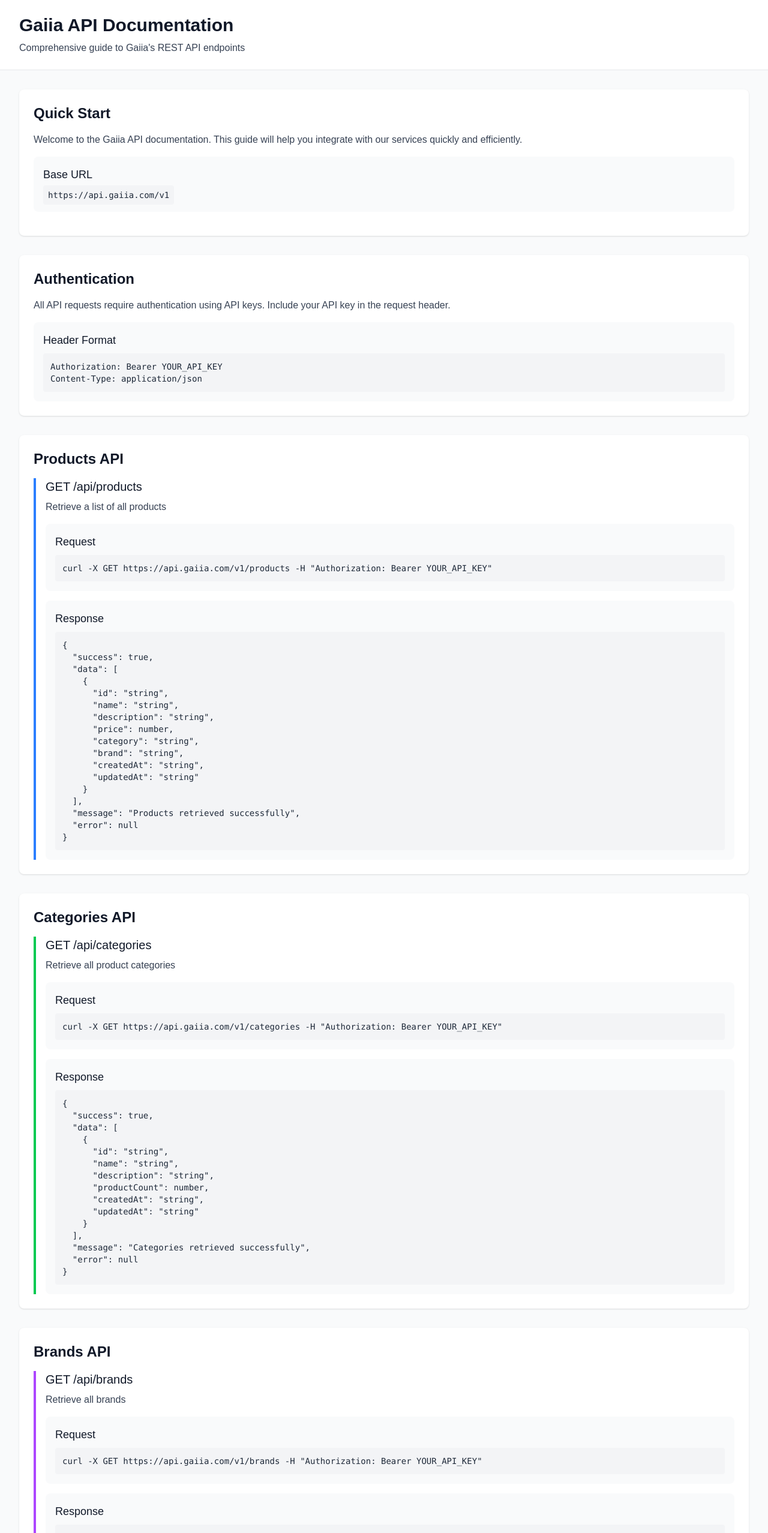
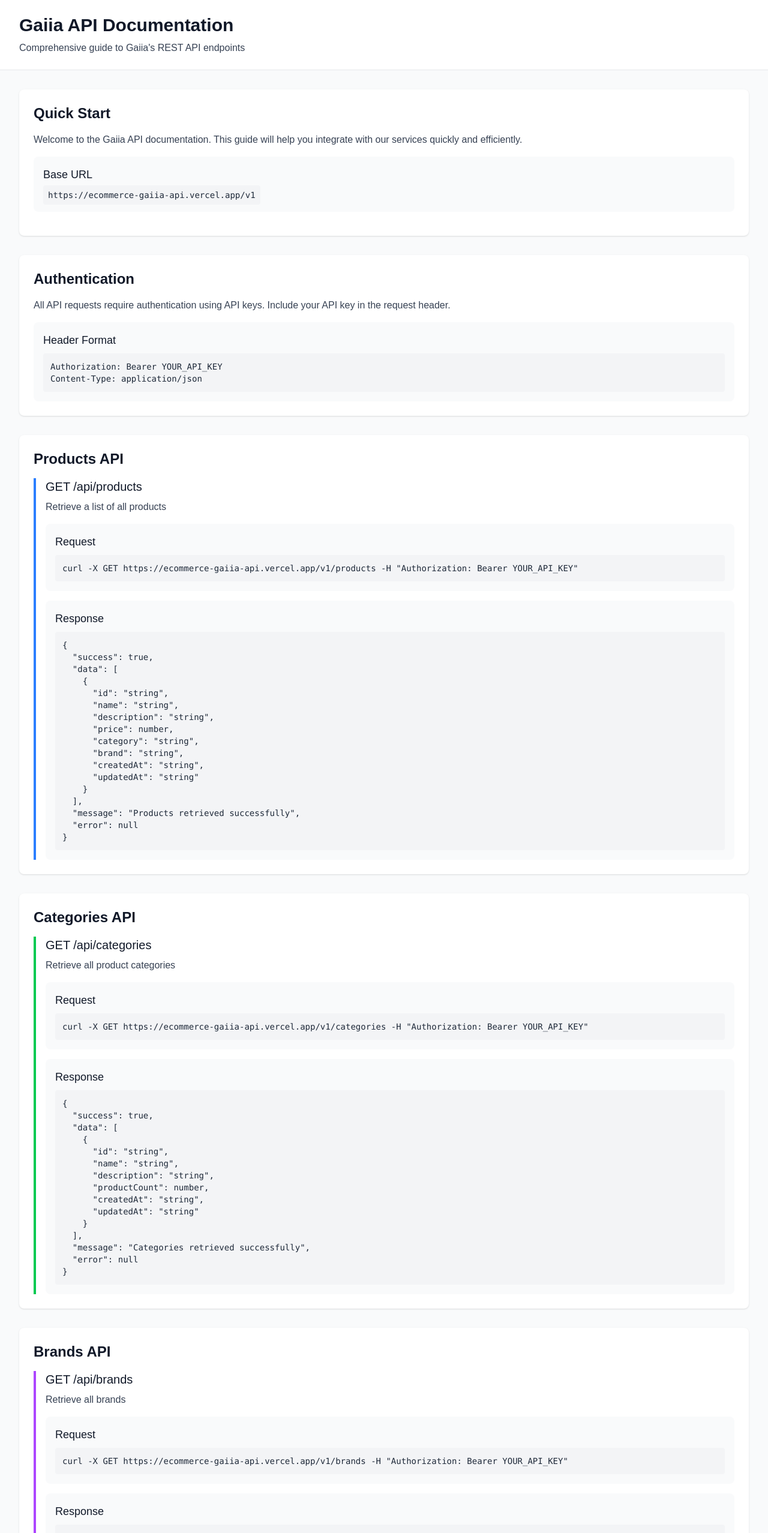
Before and after one commit to miftt/gaiia-api, a Next.js app: page / in a window 1280 px wide. Shown: the top 2555 px of the page at 60% size. Built offline with nearby package versions, Linux system fonts and the light colour scheme.

Commit message:
Update API endpoint URLs in documentation to reflect new deployment address for products, categories, brands, and customers.

```diff
--- a/src/app/page.tsx
+++ b/src/app/page.tsx
@@ -19,7 +19,7 @@
             </p>
             <div className="bg-gray-50 p-4 rounded-lg mb-4">
               <h3 className="text-lg font-medium text-gray-900 mb-2">Base URL</h3>
-              <code className="text-sm bg-gray-100 p-2 rounded text-gray-800">https://api.gaiia.com/v1</code>
+              <code className="text-sm bg-gray-100 p-2 rounded text-gray-800">https://ecommerce-gaiia-api.vercel.app/v1</code>
             </div>
           </div>
         </section>
@@ -53,7 +53,7 @@
                 <div className="bg-gray-50 p-4 rounded-lg mb-4">
                   <h4 className="text-lg font-medium text-gray-900 mb-2">Request</h4>
                   <pre className="text-sm bg-gray-100 p-3 rounded overflow-x-auto text-gray-800">
-{`curl -X GET https://api.gaiia.com/v1/products \
+{`curl -X GET https://ecommerce-gaiia-api.vercel.app/v1/products \
 -H "Authorization: Bearer YOUR_API_KEY"`}
                   </pre>
                 </div>
@@ -93,7 +93,7 @@
                 <div className="bg-gray-50 p-4 rounded-lg mb-4">
                   <h4 className="text-lg font-medium text-gray-900 mb-2">Request</h4>
                   <pre className="text-sm bg-gray-100 p-3 rounded overflow-x-auto text-gray-800">
-{`curl -X GET https://api.gaiia.com/v1/categories \
+{`curl -X GET https://ecommerce-gaiia-api.vercel.app/v1/categories \
 -H "Authorization: Bearer YOUR_API_KEY"`}
                   </pre>
                 </div>
@@ -131,7 +131,7 @@
                 <div className="bg-gray-50 p-4 rounded-lg mb-4">
                   <h4 className="text-lg font-medium text-gray-900 mb-2">Request</h4>
                   <pre className="text-sm bg-gray-100 p-3 rounded overflow-x-auto text-gray-800">
-{`curl -X GET https://api.gaiia.com/v1/brands \
+{`curl -X GET https://ecommerce-gaiia-api.vercel.app/v1/brands \
 -H "Authorization: Bearer YOUR_API_KEY"`}
                   </pre>
                 </div>
@@ -170,7 +170,7 @@
                 <div className="bg-gray-50 p-4 rounded-lg mb-4">
                   <h4 className="text-lg font-medium text-gray-900 mb-2">Request</h4>
                   <pre className="text-sm bg-gray-100 p-3 rounded overflow-x-auto text-gray-800">
-{`curl -X GET https://api.gaiia.com/v1/customers \
+{`curl -X GET https://ecommerce-gaiia-api.vercel.app/v1/customers \
 -H "Authorization: Bearer YOUR_API_KEY"`}
                   </pre>
                 </div>
```
